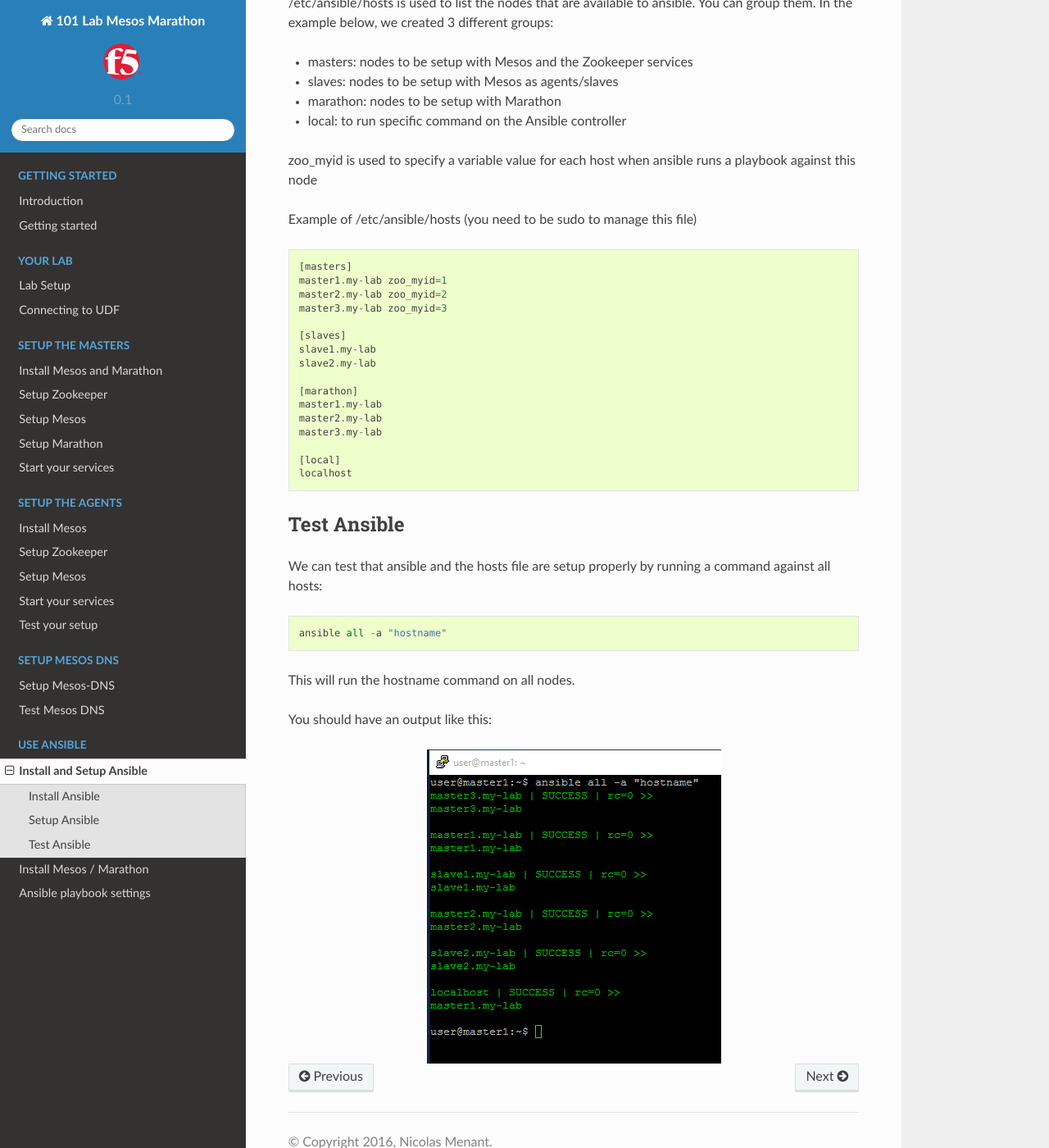
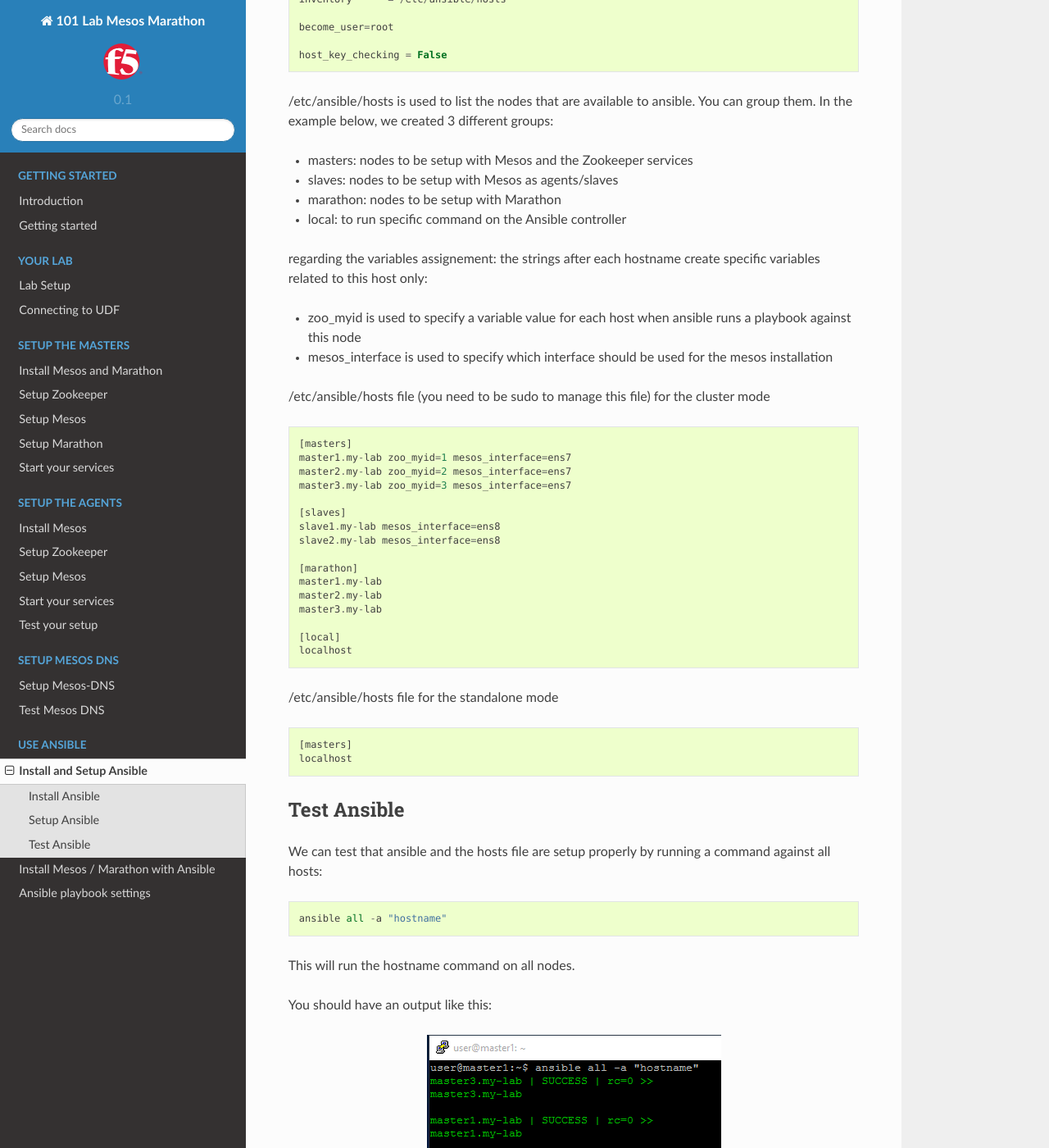
Before and after one commit to nmenant/f5-101-lab-Mesos-Marathon, a Sphinx documentation site: the page built from docs/ansible/ansible-install-setup.rst, in a window 1280 px wide and 1400 px high, scrolled down 1018 px. Shown: the whole window at 82% size. Built offline with Sphinx 7.4.7 and the Read the Docs theme 2.0.0, drawn with Linux system fonts in a browser that asks for light colours; some of the changed text lies outside the part shown.

Commit message:
updated: - ansible installation doc: added mesos_interface for picking interface used for installation - ansible playbook: updated the variables to use mesos_interface - updated intro page

```diff
--- a/docs/ansible/ansible-install-playbooks.rst
+++ b/docs/ansible/ansible-install-playbooks.rst
@@ -1,13 +1,13 @@
 .. _install_playbooks:
 
-Install Mesos / Marathon
-========================
+Install Mesos / Marathon with Ansible
+=====================================
 
 We will use the following github repo to retrieve the needed ansible playbook: https://github.com/nmenant/101-lab-Mesos-Marathon
 
 We will install the playbooks on master1 but need to install git first.
 
-run this command to install git:
+You need to use git to retrieve the repo. **It's already installed on master1**. If it's not already installed in your env, run this command to install git:
 
 ::
 
--- a/docs/ansible/ansible-install-setup.rst
+++ b/docs/ansible/ansible-install-setup.rst
@@ -7,7 +7,12 @@
 
 .. warning::
 
-	Install and setup have already been done on master1. So this is for your information. You may go straight here :ref:`install_playbooks`
+	Install and setup have already been done.
+
+	* In the cluster blueprint, it has been done on master1.
+	* IN the standalone blueprint, it has been done on the mesos node
+
+	The section below is for your information. You may go straight here :ref:`install_playbooks`
 
 
 Install Ansible
@@ -55,20 +60,25 @@
 * marathon: nodes to be setup with Marathon
 * local: to run specific command on the Ansible controller
 
-zoo_myid is used to specify a variable value for each host when ansible runs a playbook against this node
+regarding the variables assignement: the strings after each hostname create specific variables related to this host only:
 
-Example of /etc/ansible/hosts (you need to be sudo to manage this file)
+* zoo_myid is used to specify a variable value for each host when ansible runs a playbook against this node
+
+* mesos_interface is used to specify which interface should be used for the mesos installation
+
+
+/etc/ansible/hosts file (you need to be sudo to manage this file) for the cluster mode
 
 ::
 
 	[masters]
-	master1.my-lab zoo_myid=1
-	master2.my-lab zoo_myid=2
-	master3.my-lab zoo_myid=3
+	master1.my-lab zoo_myid=1 mesos_interface=ens7
+	master2.my-lab zoo_myid=2 mesos_interface=ens7
+	master3.my-lab zoo_myid=3 mesos_interface=ens7
 
 	[slaves]
-	slave1.my-lab
-	slave2.my-lab
+	slave1.my-lab mesos_interface=ens8
+	slave2.my-lab mesos_interface=ens8
 
 	[marathon]
 	master1.my-lab
@@ -76,6 +86,14 @@
 	master3.my-lab
 
 	[local]
+	localhost
+
+
+/etc/ansible/hosts file for the standalone mode
+
+::
+
+	[masters]
 	localhost
 
 
--- a/docs/getting-started/intro.rst
+++ b/docs/getting-started/intro.rst
@@ -9,3 +9,5 @@
 * How to install Mesos-DNS for service discovery
 
 We consider that you have a valid UDF access to do this lab. If not, you may review the pre-requisites about our lab setup .
+
+if you only want to deploy Mesos/Marathon on a standalone node, go
```
Also changed, not shown: docs/ansible/ansible-playbook-settings.rst (+9 -4 lines), 4 other files.
